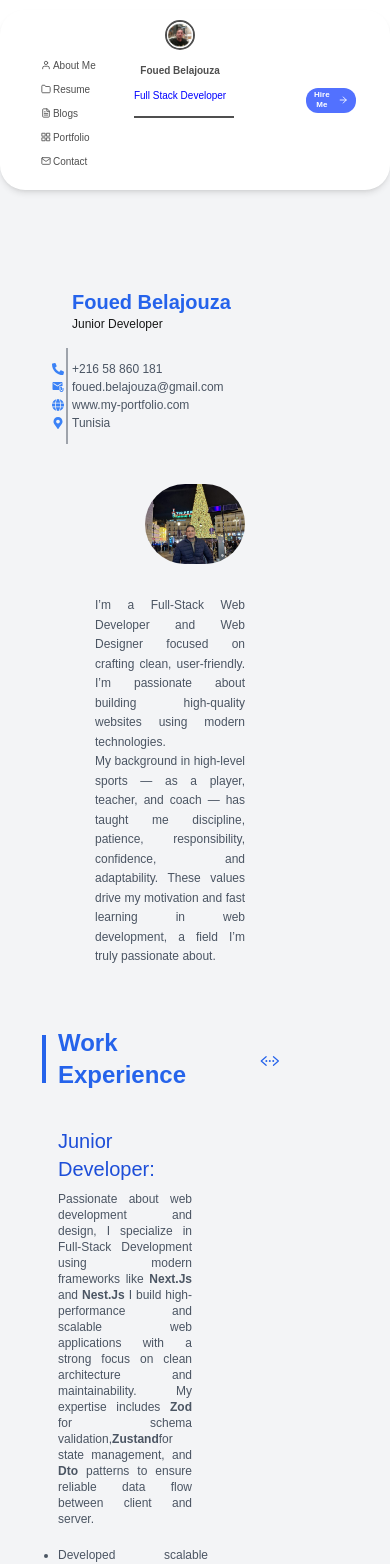
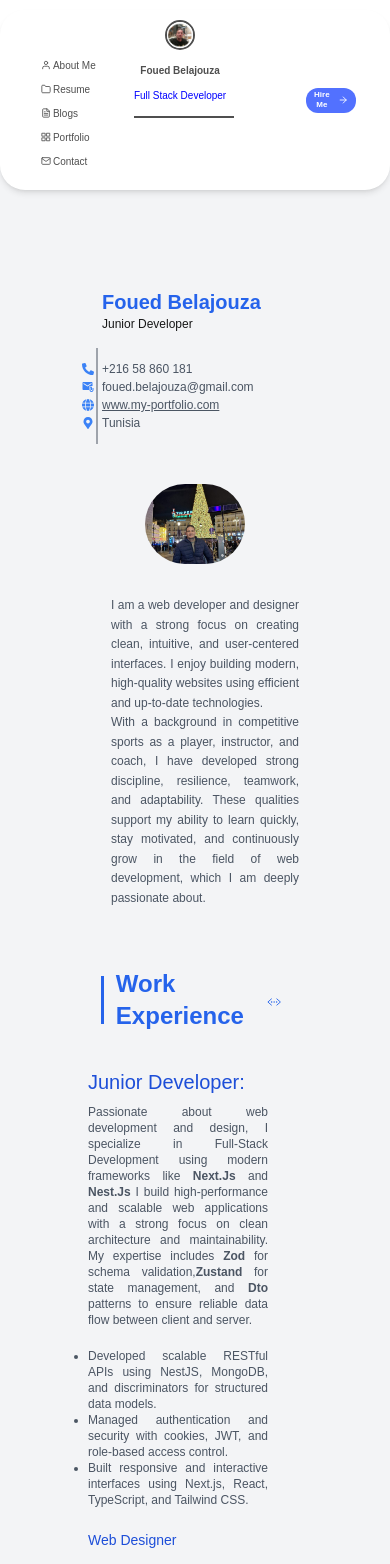
Before and after one commit to Belajouza-foued/New-portfolio, a Next.js app: page /resume in a window 390 px wide. Shown: the top 1564 px of the page. Built offline with nearby package versions, Linux system fonts and the light colour scheme.

Commit message:
faire les pages responsives

```diff
--- a/app/about/page.tsx
+++ b/app/about/page.tsx
@@ -204,7 +204,7 @@ export default function About() {
           main technical skill sets and technologies I use. Want to find
           out more about my experience? Check out my{" "}
           <Link href="/resume" className="text-blue-600 hover:underline">online resume</Link> and {""}
-          <Link href="/portfolio" className="text-blue-600 hover:underline">project portfolio</Link>.
+          <Link href="/" className="text-blue-600 hover:underline">project portfolio</Link>.
         </p>
       </div>
 
--- a/app/blogs/page.tsx
+++ b/app/blogs/page.tsx
@@ -64,7 +64,7 @@ export default function Blog() {
     description: "I use React.js to create interactive, component-based UIs.With hooks, context, and modern state management patterns, I build responsive applications that are maintainable and scalable."
   },
     {
-    id: 17,
+    id: 18,
       title: "React / Hook",
     images: ["/assets/blog1.png","/assets/blog2.png"],
     href: "/contact",
--- a/app/page.css
+++ b/app/page.css
@@ -44,7 +44,9 @@
   display: inline-block;
 }
 @media (max-width: 768px) {
+.paragraph-projects {
 
+}
 .link-portfolio{
   padding: 2px 8px !important;
     font-size: 10px !important;
@@ -63,7 +65,8 @@
 
 
   .btn-hire {
-    margin-left: -40px;
+
+    font-size: 11px;
   }
 }
 /*card*/
--- a/app/page.tsx
+++ b/app/page.tsx
@@ -87,7 +87,7 @@ export default function Home() {
 
   <p className="paragraph-projects pt-10 ps-10 text-[#666]
   md:max-w-[700px]
-  max-w-[200px]
+  max-w-[300px]
    mx-auto
   md:text-base
   text-sm
@@ -101,13 +101,13 @@ export default function Home() {
   </p>
 
   <Link href="/contact" className="btn-hire mt-10">
-    Hire Me <FiArrowRight className="w-5 h-5" />
+    Hire Me <FiArrowRight className="w-4 h-4" />
   </Link>
 </section>
 
 
     {/* Filtre des projets */}
-    <div className="flex flex-wrap justify-center gap-4  md:w-full md:-ml-15 pb-10 w-[200px] web-app">
+    <div className="flex flex-wrap justify-center gap-4  md:w-full md:-ml-15 pb-10 w-[250px] web-app">
       {["All", "Web App", "Frontend", "Backend", "Adobe XD", "Photoshop", "Figma", "Marketing Digital"].map((tab) => (
         <button
           key={tab}
--- a/app/resume/Resume.css
+++ b/app/resume/Resume.css
@@ -16,21 +16,38 @@
     font-size: 10px ;
     max-width: 200px;
 }
+.list-disc {
+
+}
+.work-resume {
+    width: 180px !important;
+    margin: auto;
+    transform: translateX(30px);
+
+}
 .work-transform {
     transform: translateX(-30px);
 }
 .foued-contact {
     transform: translateX(-30px);
 }
+.resume-container {
+    margin: auto;
+      transform: translateX(30px);
+}
 }
 @media(max-width: 768px) {
     .para-resume {
-        transform: translateX(-25px);
+       width: 200px !important;
+    }
+    .junior {
+        width: 180px !important;
+          transform: translatex(-30px);
     }
     .li-responsive {
-        font-size: 10px !important;
-        transform: translateX(-20px);
-        max-width: 170px;
+        font-size: 13px !important;
+
+        max-width: 180px;
            }
     .cv-fofo {
         transform: translateX(-20px);
--- a/app/resume/page.tsx
+++ b/app/resume/page.tsx
@@ -31,7 +31,7 @@ export default function Resume() {
       ml-0 md:ml-[320px]
       next-project py-28
       bg-no-repeat bg-end bg-cover bg-fixed">
-    <div className="container mx-auto px-4 flex flex-wrap justify-between items-center text-justify gap-4 md:gap-10 pt-2">
+    <div className="container mx-auto px-4 flex flex-wrap justify-between items-center text-justify gap-4 md:gap-10 pt-2 resume-container">
 
       {/* Texte */}
       <div data-aos="zoom-in-left" className="md:max-w-xl md:-ml-2 -ml-6">
@@ -58,7 +58,13 @@ export default function Resume() {
             <span>foued.belajouza@gmail.com</span>
             </li>
 
-          <li className="flex items-center gap-2"> <FaGlobe className="text-blue-500"/><span>www.my-portfolio.com</span>
+          <li className="flex items-center gap-2"> <FaGlobe className="text-blue-500"/>  <Link
+    href="/"
+    className="text-gray-600 hover:text-blue-600 underline"
+    target="_blank"
+  >
+    www.my-portfolio.com
+  </Link>
           </li>
 
           <li className="flex items-center gap-2">
@@ -91,17 +97,15 @@ export default function Resume() {
        text-xs
       leading-relaxed
       md:w-full
-      w-[150px]
+      w-[190px]
       para-resume
+      pl-3 ml-2
   ">
-    I’m a Full-Stack Web Developer and Web Designer focused on crafting
-    clean, user-friendly. I’m passionate
-    about building high-quality websites using modern technologies.
+  I am a web developer and designer with a strong focus on creating clean, intuitive, and user-centered interfaces.
+  I enjoy building modern, high-quality websites using efficient and up-to-date technologies.
     <br></br>
-     My background in high-level sports — as a player, teacher, and coach —
-    has taught me discipline, patience, responsibility, confidence, and
-    adaptability. These values drive my motivation and fast learning in
-    web development, a field I’m truly passionate about.
+    With a background in competitive sports as a player, instructor, and coach, I have developed strong discipline, resilience, teamwork, and adaptability.
+     These qualities support my ability to learn quickly, stay motivated, and continuously grow in the field of web development, which I am deeply passionate about.
   </p>
 
 </section>
@@ -112,7 +116,7 @@ export default function Resume() {
     <div className="flex flex-col gap-4 lg:-ml-5 -ml-2 sm:-ml-6 md:-ml-4  work-transform">
 
       {/* Titre */}
-      <div className="flex items-center gap-3 pt-5">
+      <div className="flex items-center gap-3 pt-5 work-resume">
         <div className="w-1 h-12 bg-blue-600"></div>
         <h2 className="text-2xl md:text-4xl font-semibold text-blue-600">
           Work Experience
@@ -122,14 +126,14 @@ export default function Resume() {
 
       {/* Contenu */}
       <div className="pl-4 pt-5 text-justify md:w-full w-[150px]">
-     <ul className="">
-      <span className="text-blue-700 pt-5 mt-5 text-xl ">Junior Developer:</span>
+     <ul className="work-resume">
+      <span className="text-blue-700 pt-5 mt-5 text-xl">Junior Developer:</span>
       <p className="text-gray-600 text-xs md:text-base pt-2">
 Passionate about web development and design, I specialize in Full-Stack Development using modern frameworks like <strong>Next.Js</strong> and <strong>Nest.Js </strong>I build high-performance and scalable web applications with a strong focus on clean architecture and maintainability. My expertise includes <strong>Zod</strong> for schema validation,
-<strong>Zustand</strong>for state management, and <strong>Dto</strong> patterns to ensure reliable data flow between client and server.
+<strong>Zustand</strong> for state management, and <strong>Dto</strong> patterns to ensure reliable data flow between client and server.
       </p>
      </ul>
-     <ul className="list-disc text-gray-600 md:text-base text-xs  md:leading-[2] marker:text-gray-600 marker:text-l pt-5 w-[150px] md:w-full">
+     <ul className="list-disc text-gray-600 md:text-base text-xs  md:leading-[2] marker:text-gray-600 marker:text-l pt-5 w-[150px] md:w-full work-resume">
       <li>
         Developed scalable RESTful APIs using NestJS, MongoDB, and discriminators for structured data models.
       </li>
@@ -139,11 +143,11 @@ Passionate about web development and design, I specialize in Full-Stack Developm
       <li>Built responsive and interactive interfaces using Next.js, React, TypeScript, and Tailwind CSS.</li>
      </ul>
 
-    <ul className="pt-5 mt-5 ">
+    <ul className="pt-5 mt-5 work-resume">
      <span className="text-blue-700 pt-5 mt-5 text-sm md:text-xl">Web Designer</span>
       <p className="text-gray-600 md:text-base text-sm pt-5 mt-5">Creative and passionate about UI/UX design, I design modern, user-friendly, and visually appealing interfaces that enhance user experience. Using Figma, Adobe XD, and Photoshop, I create layouts that combine aesthetics and functionality. My design process integrates responsive design, typography, and branding, ensuring each product is intuitive and engaging.</p>
       </ul>
-<ul className= "list-disc text-gray-600   md:text-base leading-[2] marker:text-gray-600 marker:text-l pt-5 text-xs">
+<ul className= "work-resume text-gray-600   md:text-base leading-[2] marker:text-gray-600 marker:text-l pt-5 text-xs">
        <li>
 Designed interactive prototypes and wireframes focused on usability and accessibility.
       </li>
@@ -154,11 +158,11 @@ Integrated UI/UX best practices with Next.js and Tailwind CSS for pixel-perfect
 Applied SEO and digital marketing strategies to boost visibility and user engagement.
       </li>
      </ul>
-     <ul className="pt-5 mt-5">
+     <ul className="pt-5 mt-5 work-resume">
      <span className="text-blue-700 pt-5 mt-5 text-sm md:text-xl">BackEnd Developer</span>
       <p className="text-gray-600 md:text-base text-xs pt-5 mt-5">Specialized in developing secure, modular, and scalable backends using NestJS and MongoDB. I implement clean architecture principles with DTOs, discriminators, and validation layers (Zod) to ensure data integrity and performance.</p>
       </ul>
-<ul className= "list-disc text-gray-600 text-xs md:text-base leading-[2] marker:text-gray-600 marker:text-l pt-5">
+<ul className= "list-disc text-gray-600 text-xs md:text-base leading-[2] marker:text-gray-600 marker:text-l pt-5 work-resume">
        <li>
 Built RESTful and modular APIs using NestJS and Express-compatible middleware.
       </li>
@@ -166,11 +170,11 @@ Built RESTful and modular APIs using NestJS and Express-compatible middleware.
 Developing scalable APIs with Node.js, Express.js, and MongoDB.
       </li>
         </ul>
-         <ul className="pt-5 mt-5">
+         <ul className="pt-5 mt-5 work-resume">
      <span className="text-blue-700 pt-5 mt-5 text-sm md:text-xl">FrontEnd Developer</span>
       <p className="text-gray-600 text-xs md:text-base pt-5 mt-5">I develop dynamic and responsive interfaces using Next.js and React, focusing on user experience and maintainable code. With Zustand and Context API, I ensure efficient state management and modular design.</p>
       </ul>
-<ul className= "list-disc text-gray-600 text-xs md:text-base leading-[2] marker:text-gray-600 marker:text-l pt-5">
+<ul className= "work-resume text-gray-600 text-xs md:text-base leading-[2] marker:text-gray-600 marker:text-l pt-5 ">
        <li>
 Built reusable UI components with React, Next.js,Bootstrap, and Tailwind CSS.
       </li>
@@ -185,14 +189,14 @@ Improved performance and SEO through server-side rendering (SSR) and static site
 
       </div>
  {/*projects*/}
-  <div className="flex items-center gap-3 pt-5 text-justify">
+  <div className="flex items-center gap-3 pt-5 text-justify work-resume">
         <div className="w-1 h-12 bg-blue-600"></div>
         <h2 className="text-3xl md:text-4xl font-semibold text-blue-600">
           Projects
         </h2>
         <GrProjects size={20} className="text-blue-600"/>
       </div>
-     <div className="pl-4 pt-5 text-justify md:w-full w-[150px]">
+     <div className="pl-4 pt-5 text-justify md:w-full w-[150px] work-resume">
            <p className="text-blue-700 pt-5 mt-5 text-sm md:text-xl">Projects ADC:</p>
                <ul className="list-disc text-gray-600 text-xs md:text-base leading-[2] marker:text-gray-600 marker:text-l pt-5">
       <li>
@@ -334,8 +338,8 @@ Improved performance and SEO through server-side rendering (SSR) and static site
         </h2>
         <SiExpertsexchange className="text-blue-600" size={20}/>
       </div>
-    <p className="text-blue-700 pt-5 mt-5 md:text-xl text-sm text-justify">Technical:</p>
-     <ul className="ps-5 list-disc text-gray-500 md:text-base leading-[5] font-thin marker:text-gray-600 marker:text-l text-justify">
+    <p className="text-blue-700 pt-5 mt-5 md:text-xl text-xl text-justify">Technical:</p>
+     <ul className="ps-5 list-disc  text-gray-500 md:text-base leading-[5] font-thin marker:text-gray-600 marker:text-l text-justify ">
     <li className
    ="fs-six n5-color leading-[2] li-responsive">
      JavaScript/React
@@ -475,15 +479,15 @@ Traveling
 <div className="flex flex-nowrap justify-center items-center">
   <hr className="border-gray-300 w-full border-t mt-10 pt-10"></hr>
 </div>
-<section className="bg-white p-10 rounded-xl mt-10 md:w-full w-[180px] -ml-10 sm:-ml-6
+<section className="bg-white p-10 rounded-xl mt-10 md:w-full w-[200px] -ml-15 sm:-ml-6
 md:ml-0">
   <div className="flex flex-wrap justify-center md:justify-between gap-6 ">
   <div className="flex items-center gap-3">
-               <h2 className="text-xs md:text-sm font-bold text-gray-600">
+               <h2 className="text-[11px] md:text-sm font-bold text-gray-600 pt-1">
           github.com/foued-belajouza
         </h2>
         <div className="bg-gray-100 p-2 rounded-full hover:bg-blue-400">
-        <FaGithub className="text-blue-600 hover:text-white transition icon-git" size={15}/>
+       <Link href="https://github.com/Belajouza-foued" className=""> <FaGithub className="text-blue-600 hover:text-white transition icon-git" size={20}/></Link>
          </div>
          </div>
    <div className="flex items-center gap-3">
@@ -496,8 +500,8 @@ md:ml-0">
 </div>
  <div className="flex items-center gap-3 ps-5">
 
-   <Link href="/contact" className="text-xs md:text-sm font-bold text-gray-600 hover:text-blue-600 inline-flex gap-3 link-email">
-email <span className="p-1 bg-gray-100 rounded-full hover:bg-blue-400"><EnvelopeOpen className="text-blue-600 hover:text-white transition icon-email" size={20}/></span>
+   <Link href="/contact" className="text-xs md:text-sm font-bold text-gray-600 hover:text-blue-600 inline-flex gap-3 link-email"><span className="mt-1">email </span>
+<span className="p-1 bg-gray-100 rounded-full hover:bg-blue-400"><EnvelopeOpen className="text-blue-600 hover:text-white transition icon-email" size={20}/></span>
  </Link>
 </div>
  </div>
```
